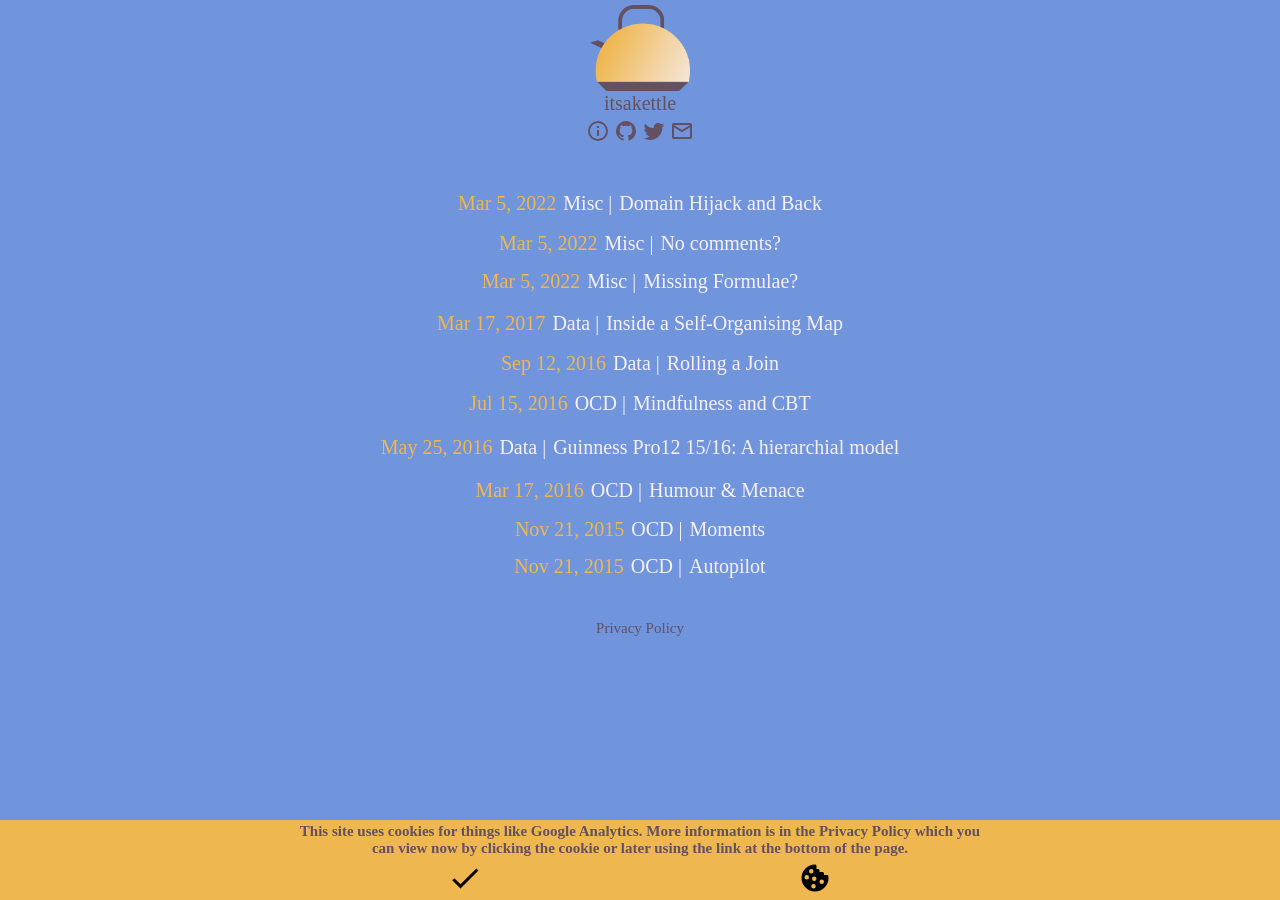
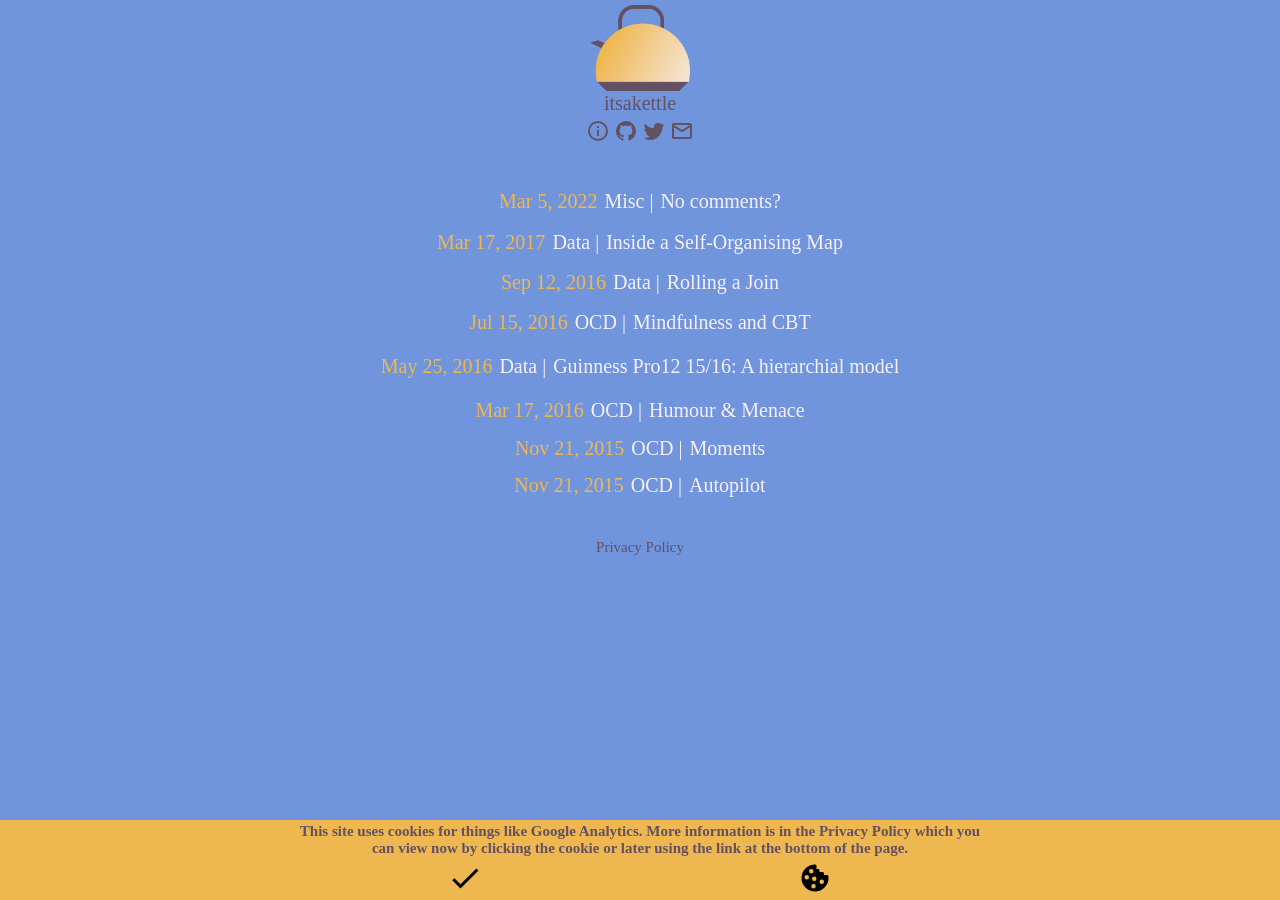
Before and after one commit to itsakettle/itsakettle.github.io, a Jekyll site: the page built from index.md, in a window 1280 px wide. Built offline with Jekyll 4.4.1, drawn with Linux system fonts in a browser that asks for light colours.

Commit message:
more more tweaks

```diff
--- a/_posts/2022-03-05-domain_hijack.md
+++ /dev/null
@@ -1,9 +0,0 @@
----
-layout:     post
-title:      "Domain Hijack and Back"
-subtitle:   ""
-date:       2022-03-05 17:00:00
-image:
-category: Misc
-image_width: 100%
----
--- a/_posts/2022-03-05-missing_formulae.md
+++ /dev/null
@@ -1,9 +0,0 @@
----
-layout:     post
-title:      "Missing Formulae?"
-subtitle:   ""
-date:       2022-03-05
-image:
-category: Misc
-image_width: 100%
----
--- a/assets/js/cookie_banner.js
+++ b/assets/js/cookie_banner.js
@@ -1,9 +1,19 @@
 // Display the banner on page load
+
+const currentTimeSeconds = () => {
+  return Math.round(new Date().getTime()/1000)
+}
+
 const bannerVisibility = () => {
 
-  let bannerStatus = localStorage.bannerStatus;
+  let bannerDismissTime = localStorage.bannerDismissTime;
+  let bannerRefreshDays = 60;
+  let bannerRefreshSeconds = bannerRefreshDays*24*60*60;
+  let currentTime = currentTimeSeconds()
 
-  if (bannerStatus != 'dismissed') {
+  if (bannerDismissTime == null) {
+    $('#cookie-banner').css({visibility: 'visible'})
+  } else if ( (currentTime - bannerDismissTime)  > bannerRefreshSeconds) {
     $('#cookie-banner').css({visibility: 'visible'})
   }
 
@@ -11,7 +21,7 @@
 
 const bannerDismiss = () => {
   $('#banner-dismiss').click(function () {
-    localStorage.bannerStatus = 'dismissed';
+    localStorage.bannerDismissTime =currentTimeSeconds();
     $('#cookie-banner').css({visibility: 'hidden'})
   });
 }
```
Also changed, not shown: _posts/2022-03-05-no_comments.md (+2 -0 lines), privacy_policy.md (+1 -2 lines), 1 other file.
